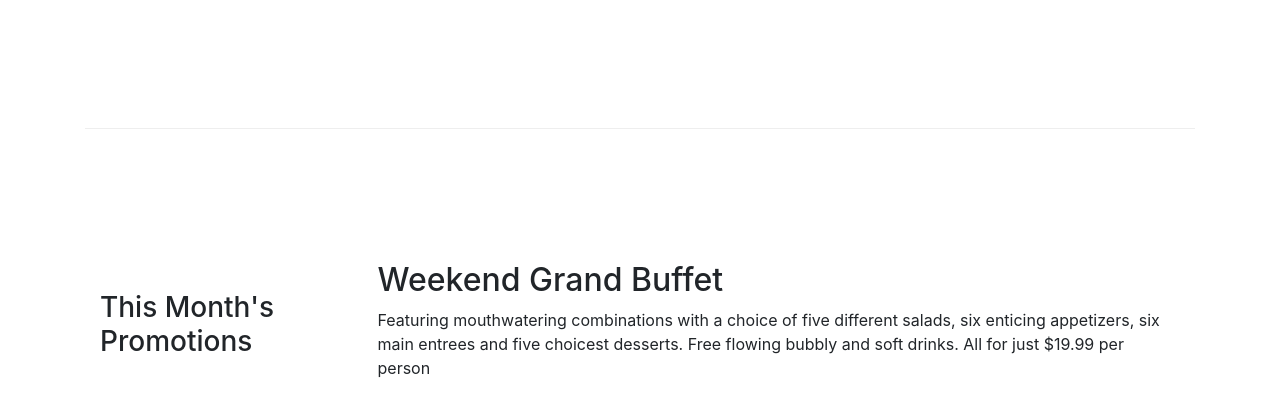
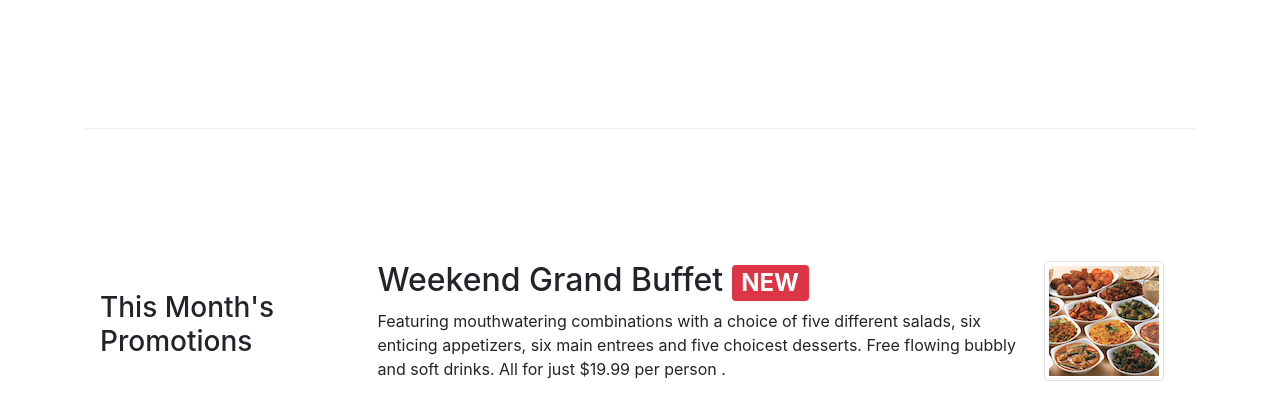
Before and after one commit to MichaelYang005/bootstrap-starter, a website: page index.html in a window 1280 px wide. Shown: the part 605-1024 px from the top of the page. Drawn offline with nearby package versions, Linux system fonts and the light colour scheme.

Commit message:
assigment2 media

```diff
--- a/index.html
+++ b/index.html
@@ -76,13 +76,21 @@
 
 
         <div class="row row-content align-items-center">
-            <div class="col-12 col-sm-4 col-md-3">
-                <h3>This Month's Promotions</h3>
-            </div>
-            <div class="col col-sm col-md">
-                <h2>Weekend Grand Buffet</h2>
-                <p>Featuring mouthwatering combinations with a choice of five different salads, six enticing appetizers, six main entrees and five choicest desserts. Free flowing bubbly and soft drinks. All for just $19.99 per person </p>
-            </div>
+                    <div class="col-12 col-sm-4 col-md-3">
+                        <h3>This Month's Promotions</h3>
+                    </div>
+                    <div class="col col-sm col-md">
+
+                            <div class="media">
+                                    <img class="d-flex mr-3 img-thumbnail align-self-right order-sm-last"
+                                            src="img/buffet.png" alt="Uthappizza" >
+                                    <div class="media-body">
+                                        <h2 class="mt-0">Weekend Grand Buffet <span class="badge badge-danger">NEW</span></span></h2>
+                                        <p class="d-none d-sm-block">Featuring mouthwatering combinations with a choice of five different salads, six enticing appetizers, six main entrees and five choicest desserts. Free flowing bubbly and soft drinks. All for just $19.99 per person .</p>
+                                    </div>
+                                </div>
+
+                    </div>
         </div>
 
         <div class="row row-content align-items-center">
```
